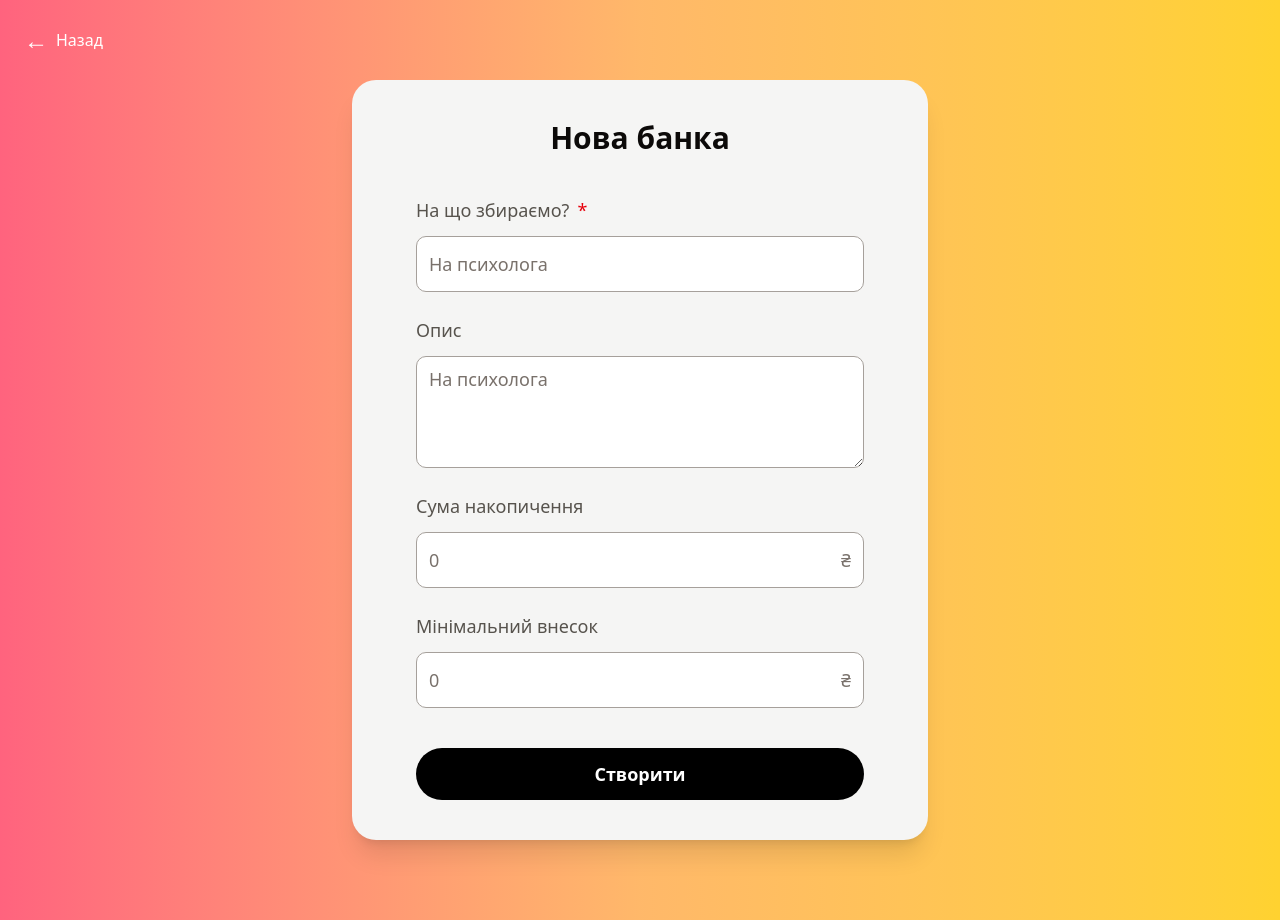
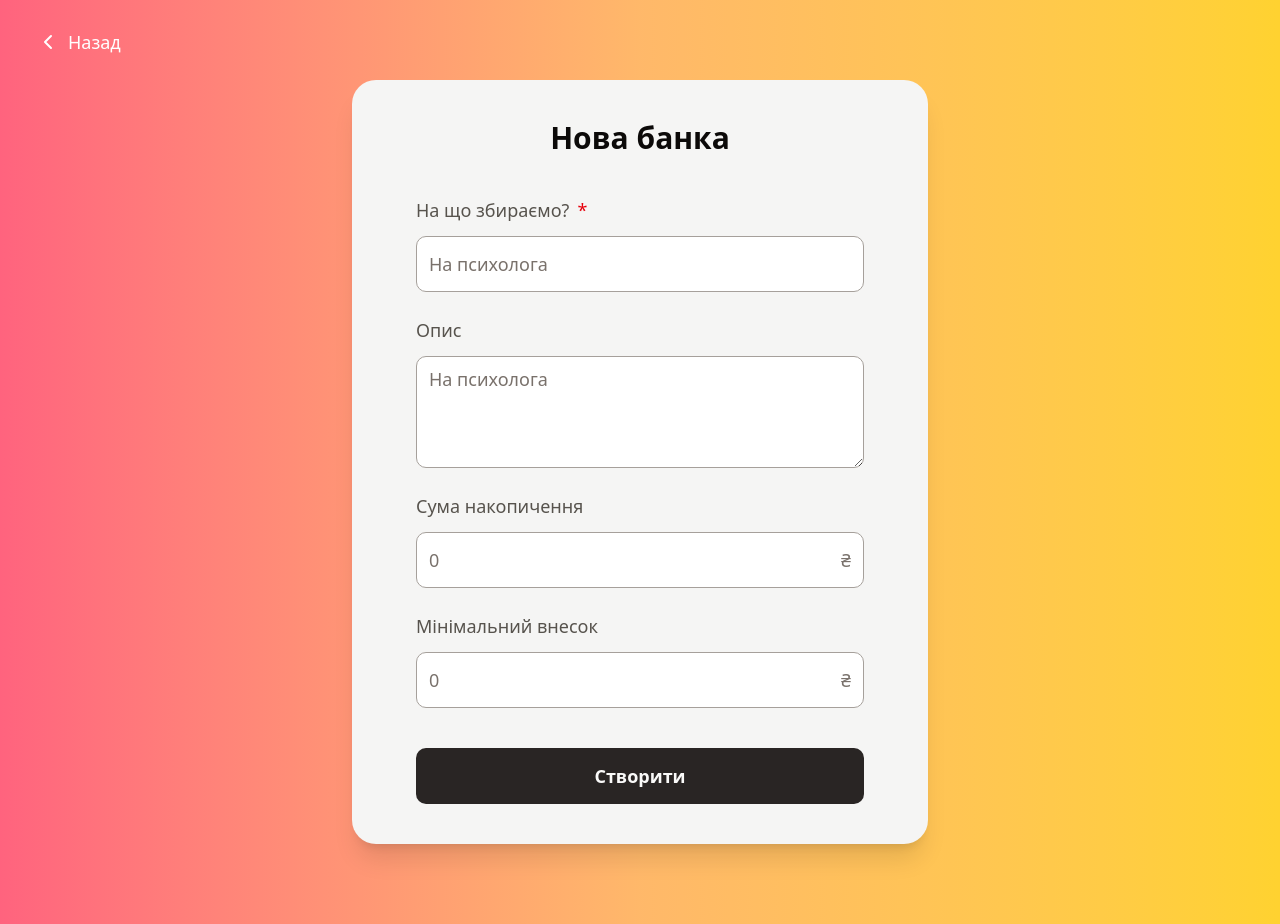
Before and after one commit to TockePie/frog-fund, a React app in the folder frontend/: page /campaign/new in a window 1280 px wide. Built offline with nearby package versions, Linux system fonts and the light colour scheme; no server answers; the HTML template or start-up script is replaced by a standard one.

Commit message:
minor changes

```diff
--- a/frontend/src/pages/Campaign/NewCampaign/index.jsx
+++ b/frontend/src/pages/Campaign/NewCampaign/index.jsx
@@ -1,5 +1,8 @@
 import { useForm } from 'react-hook-form'
 import { useNavigate } from 'react-router'
+import { ChevronLeft } from 'lucide-react'
+
+import { Button } from '@/components/ui/button'
 
 import InputElement from './input-element'
 import TextareaElement from './textarea-element'
@@ -17,21 +20,23 @@ export default function CreateBank() {
   }
 
   return (
-    <div className="relative flex items-center justify-center bg-gradient-to-r from-rose-400 via-orange-300 to-amber-300">
-      <button
+    <main className="relative flex items-center justify-center bg-gradient-to-r from-rose-400 via-orange-300 to-amber-300">
+      <Button
         onClick={() => navigate(-1)}
-        className="absolute top-6 left-6 flex items-center gap-2 text-white transition hover:opacity-80"
+        variant="ghost"
+        className="hover:text-primary absolute top-6 left-6 text-white transition hover:bg-white/60"
       >
-        <span className="text-2xl">←</span> Назад
-      </button>
+        <ChevronLeft className="size-6" /> Назад
+      </Button>
 
       <div className="my-20 flex w-full max-w-xl flex-col items-center gap-10 rounded-3xl bg-stone-100 p-10 px-5 text-center shadow-xl md:px-10">
         <h2 className="text-3xl font-bold">Нова банка</h2>
 
         <form
           onSubmit={handleSubmit(onSubmit)}
-          className="flex w-full max-w-112 flex-col gap-6"
+          className="flex w-full max-w-112 flex-col gap-10"
         >
+          <div className="flex w-full flex-col gap-6">
             <InputElement
               label="На що збираємо?"
               name="title"
@@ -62,15 +67,13 @@ export default function CreateBank() {
               placeholder="0"
               rightIcon={<p className="text-lg">₴</p>}
             />
+          </div>
 
-          <button
-            type="submit"
-            className="mt-4 rounded-full bg-black py-3 text-lg font-bold text-white transition hover:opacity-80"
-          >
+          <Button type="submit" className="h-14">
             Створити
-          </button>
+          </Button>
         </form>
       </div>
-    </div>
+    </main>
   )
 }
```
Lines whose indentation alone changed are shown as unchanged.
